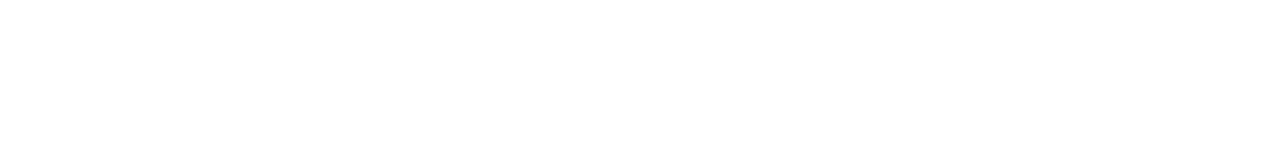
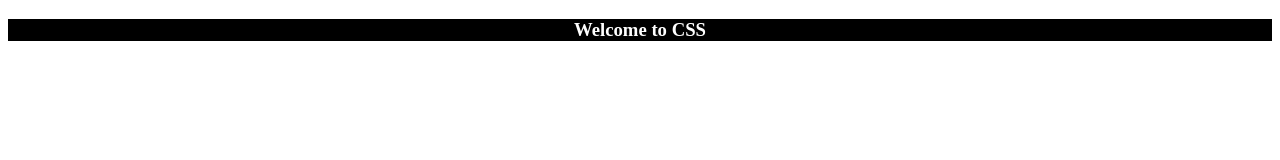
Before and after one commit to PratikShelar23/web-tech, a plain HTML site: page newindex.html in a window 1280 px wide. Drawn offline with Linux system fonts and the light colour scheme.

Commit message:
first commit

```diff
--- a/newindex.html
+++ b/newindex.html
@@ -4,8 +4,15 @@
     <meta charset="UTF-8">
     <meta name="viewport" content="width=device-width, initial-scale=1.0">
     <title>CSS Tutorial</title>
+    <link rel="stylesheet" href="newstyle.css">
 </head>
 <body>
+    <h3 style="background-color: black;">Welcome to CSS</h3>
 
+    <style>
+        h3{
+            color: white;
+        }
+    </style>
 </body>
 </html>
--- /dev/null
+++ b/newstyle.css
@@ -0,0 +1,3 @@
+h3{
+    text-align: center;
+}
```
